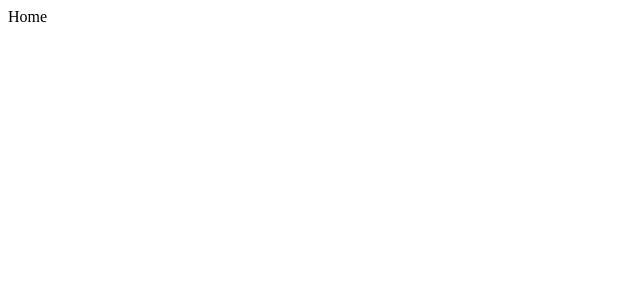
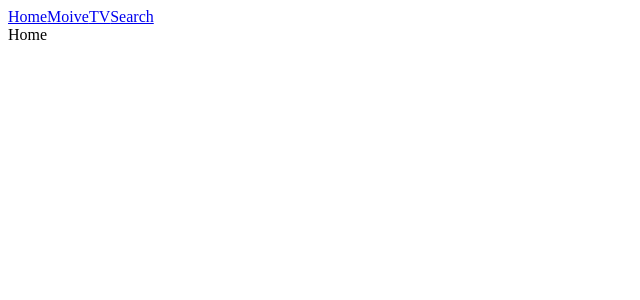
Before and after one commit to azaksk29/sangflix, a React (Create React App) app: page / in a window 1280 px wide. Shown: the top 300 px of the page, without its empty margins (0-640 px from the left). Built offline with nearby package versions, Linux system fonts and the light colour scheme; the HTML template or start-up script is replaced by a standard one.

Commit message:
Implement Header.js

```diff
--- a/src/App.js
+++ b/src/App.js
@@ -1,9 +1,13 @@
 import React from 'react';
+import Header from './Header'
 import MyRouter from './MyRouter'
 
 function App() {
   return (
-    <MyRouter />
+    <>
+      <Header />
+      <MyRouter />
+    </>
   );
 }
 
--- /dev/null
+++ b/src/Header.js
@@ -0,0 +1,10 @@
+import React from "react"
+
+export default () => (
+    <header>
+        <a href="/">Home</a>
+        <a href="/movie">Moive</a>
+        <a href="/tv">TV</a>
+        <a href="/search">Search</a>
+    </header>
+);
```
